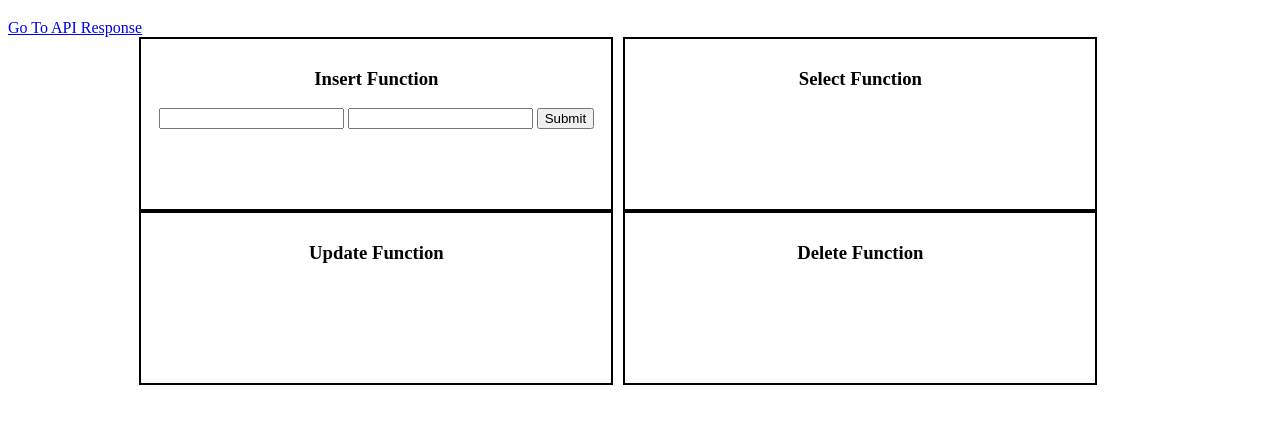
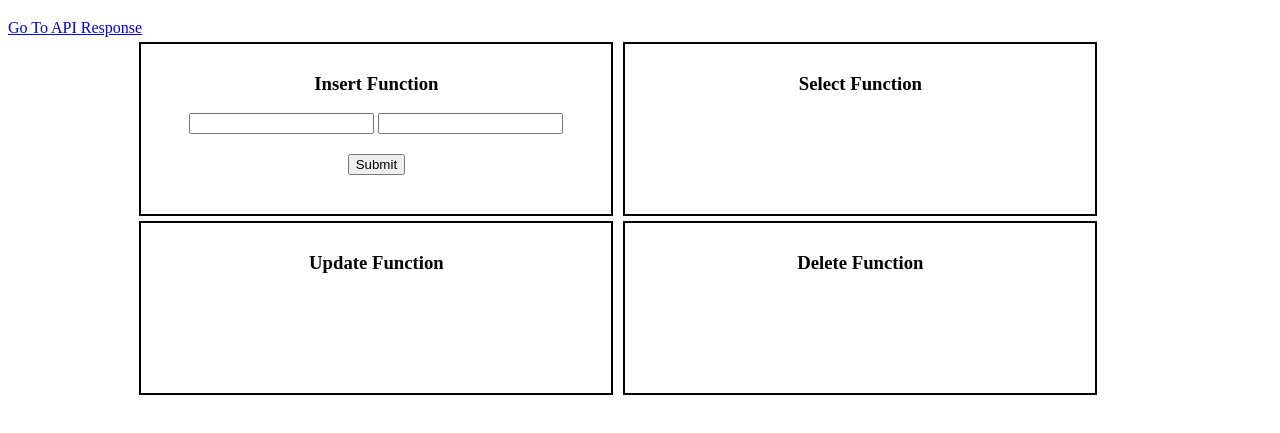
Before and after one commit to aguirreh8/dvdrental, a website: page public/index.html in a window 1280 px wide. Shown: the part 61-494 px from the top of the page. Drawn offline with Linux system fonts and the light colour scheme.

Commit message:
Add styling, change class names, id names

```diff
--- a/public/assets/css/style.css
+++ b/public/assets/css/style.css
@@ -6,10 +6,16 @@
 
 .box {
 	float: left;
-	margin: 0 5px 0 5px;
+	margin: 5px 5px 0 5px;
 	border: 2px solid;
 	padding: 10px;
 	text-align: center;
 	width: 450px;
 	height: 150px;
 }
+
+.submit-button {
+	display: block;
+	margin: 0 auto;
+	margin-top: 20px;
+}
--- a/public/assets/js/javascript.js
+++ b/public/assets/js/javascript.js
@@ -1,4 +1,4 @@
-$("#submitInfo").click(function(e) {
+$("#insert").click(function(e) {
 	e.preventDefault();
 	const myDate = new Date();
 
--- a/public/index.html
+++ b/public/index.html
@@ -12,7 +12,7 @@
 			<h3>Insert Function</h3>
 			<input type="text" id="firstName" />
 			<input type="text" id="lastName" />
-			<button type="button" id="submitInfo">Submit</button>
+			<button type="button" id="insert" class="submit-button">Submit</button>
 		</div>
 		<div class="box">
 			<h3>Select Function</h3>
```
